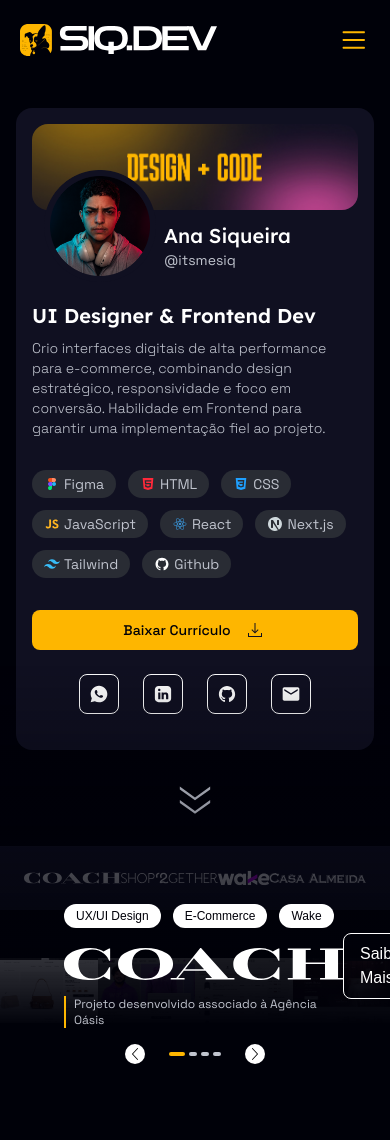
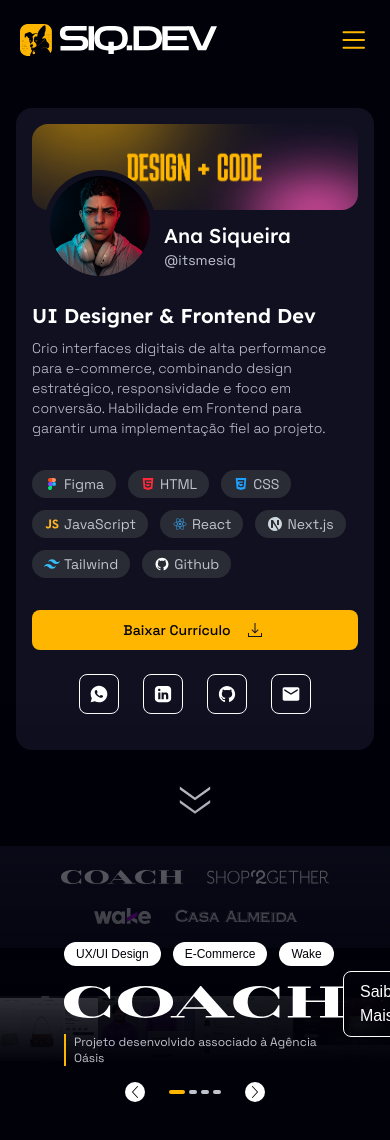
Before and after one commit to itsmesiq/portfolio, a Next.js app: page / in a window 390 px wide. Shown: the top 1140 px of the page. Built offline with nearby package versions, Linux system fonts and the light colour scheme.

Commit message:
feat: update layout in FeaturedCompanies component for improved responsiveness

```diff
--- a/src/components/FeaturedCompanies/FeaturedCompanies.tsx
+++ b/src/components/FeaturedCompanies/FeaturedCompanies.tsx
@@ -2,8 +2,8 @@
 
 export default function FeaturedCompanies() {
     return (
-        <div className="w-full px-6 sm:px-16 py-6 flex items-center justify-between md:justify-center sm:gap-8 lg:gap-20 bg-card">
-            <span className="hidden md:inline text-muted font-sans text-sm lg:text-lg xl:text-xl font-light">Projetos em Destaque:</span>
+        <div className="w-full px-6 md:px-16 py-6 flex flex-wrap items-center justify-center gap-6 sm:gap-8 xl:gap-20 bg-card">
+            <span className="hidden lg:inline text-muted font-sans text-sm lg:text-lg xl:text-xl font-light">Projetos em Destaque:</span>
             {featuredCompanies.map((company, index) => (
                 company.image && (
                     <company.image key={index} className={company.className} />
```
